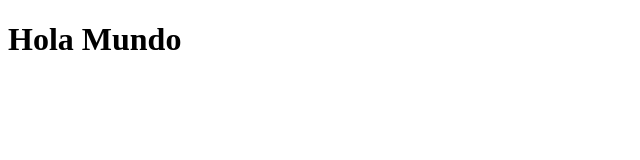
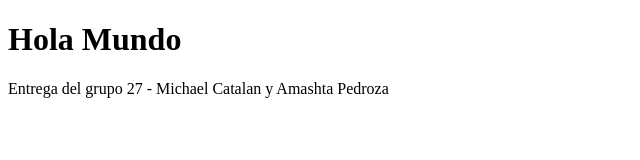
Before and after one commit to mandrescatalan/grupo27, a plain HTML site: page index.html in a window 1280 px wide. Shown: the whole page, without its empty margins (0-640 px from the left). Drawn offline with Linux system fonts and the light colour scheme.

Commit message:
Agregue Parrafo

```diff
--- a/index.html
+++ b/index.html
@@ -9,5 +9,6 @@
     <header>
         <h1>Hola Mundo</h1>
     </header>
+    <p>Entrega del grupo 27 - Michael Catalan y Amashta Pedroza</p>
 </body>
 </html>
```
